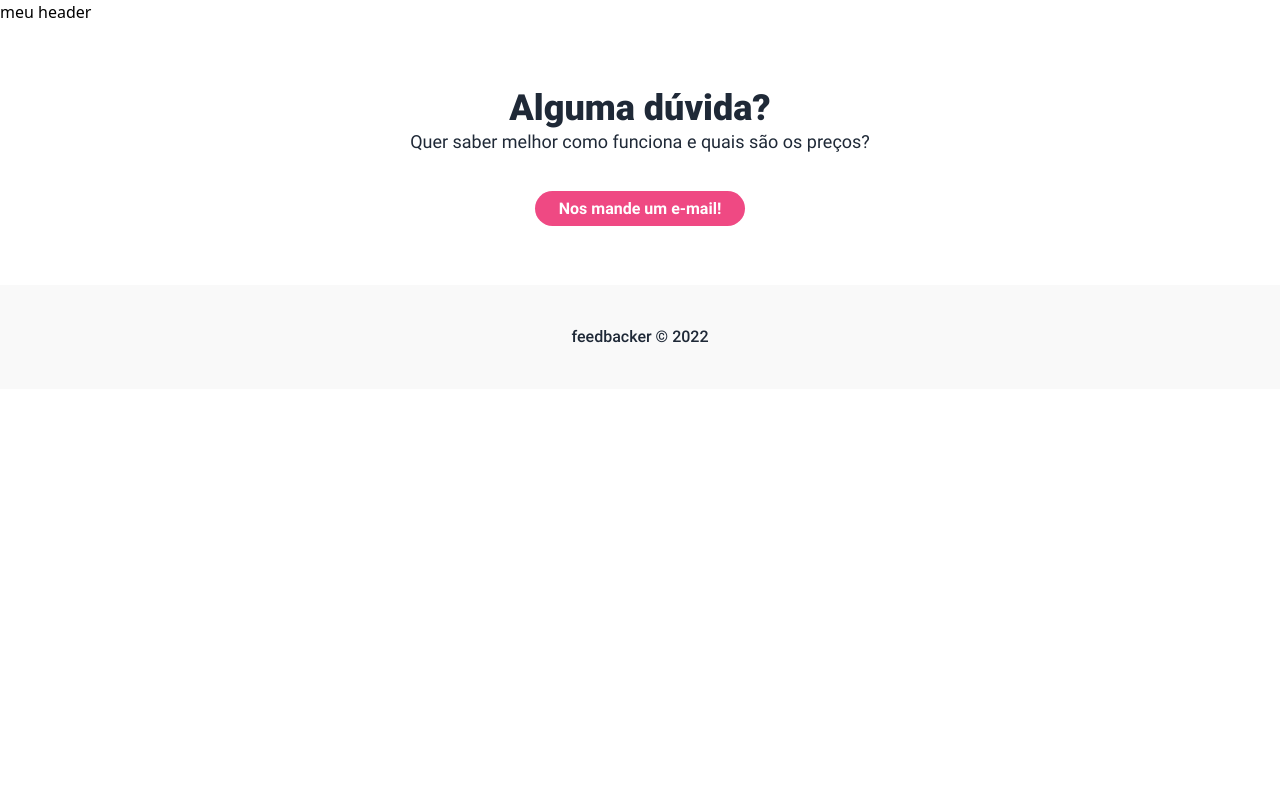
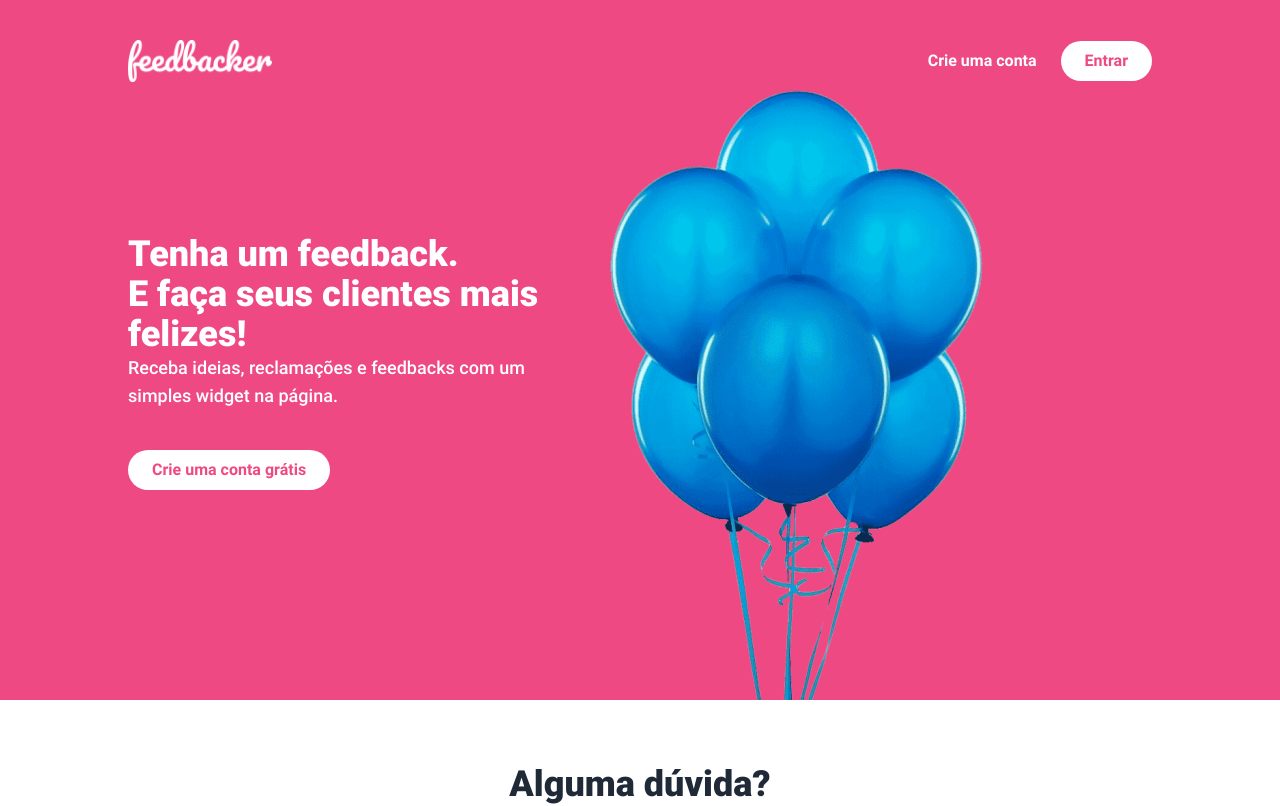
Before and after one commit to andersondev96/treinamento-vuejs, a Vue app in the folder dashboard/: page / in a window 1280 px wide. Shown: the top 806 px of the page. Built offline with nearby package versions, Linux system fonts and the light colour scheme.

Commit message:
Criando a tela inicial (parte 2)

```diff
--- a/dashboard/src/views/Home/CustomHeader.vue
+++ b/dashboard/src/views/Home/CustomHeader.vue
@@ -1,5 +1,46 @@
 <template>
-  <h1>meu header</h1>
+  <header class="header">
+    <div class="header-group">
+      <div class="flex items-center justify-between py-10">
+        <div class="w-28 lg:w-36">
+          <img class="w-full" src="../../assets/images/logo.png" alt="logo">
+        </div>
+
+        <div class="flex">
+          <button
+            class="px-6 py-2 font-bold rounded-full text-white focus:outline-none"
+          >
+            Crie uma conta
+          </button>
+
+          <button
+            class="px-6 py-2 font-bold bg-white rounded-full text-brand-main focus:outline-none"
+          >
+            Entrar
+          </button>
+        </div>
+      </div>
+
+      <div class="flex flex-col mt-28">
+        <h1 class="text-4xl font-black text-white">
+          Tenha um feedback. <br>
+          E faça seus clientes mais <br class="hidden lg:inline-block">
+          felizes!
+        </h1>
+        <p class="text-lg font-medium text-white">
+          Receba ideias, reclamações e feedbacks com um <br class="hidden lg:inline-block">
+          simples widget na página.
+        </p>
+        <div>
+          <button
+            class="px-6 py-2 mt-10 font-bold bg-white rounded-full text-brand-main focus:outline-none"
+          >
+            Crie uma conta grátis
+          </button>
+        </div>
+      </div>
+    </div>
+  </header>
 </template>
 
 <script>
@@ -7,3 +48,23 @@
 
 }
 </script>
+
+<style lang="postcss" scoped>
+  .header {
+    @apply bg-brand-main w-full flex justify-center;
+    height: 700px;
+  }
+
+  .header-group {
+    @apply flex flex-col w-4/5 max-w-6xl;
+  }
+
+  @media (min-width: 640px) {
+    .header-group {
+      background-image: url("../../assets/images/blue_ballons.png");
+      background-size: 628px;
+      background-position: 90% 100%;
+      background-repeat: no-repeat;
+    }
+  }
+</style>
```
